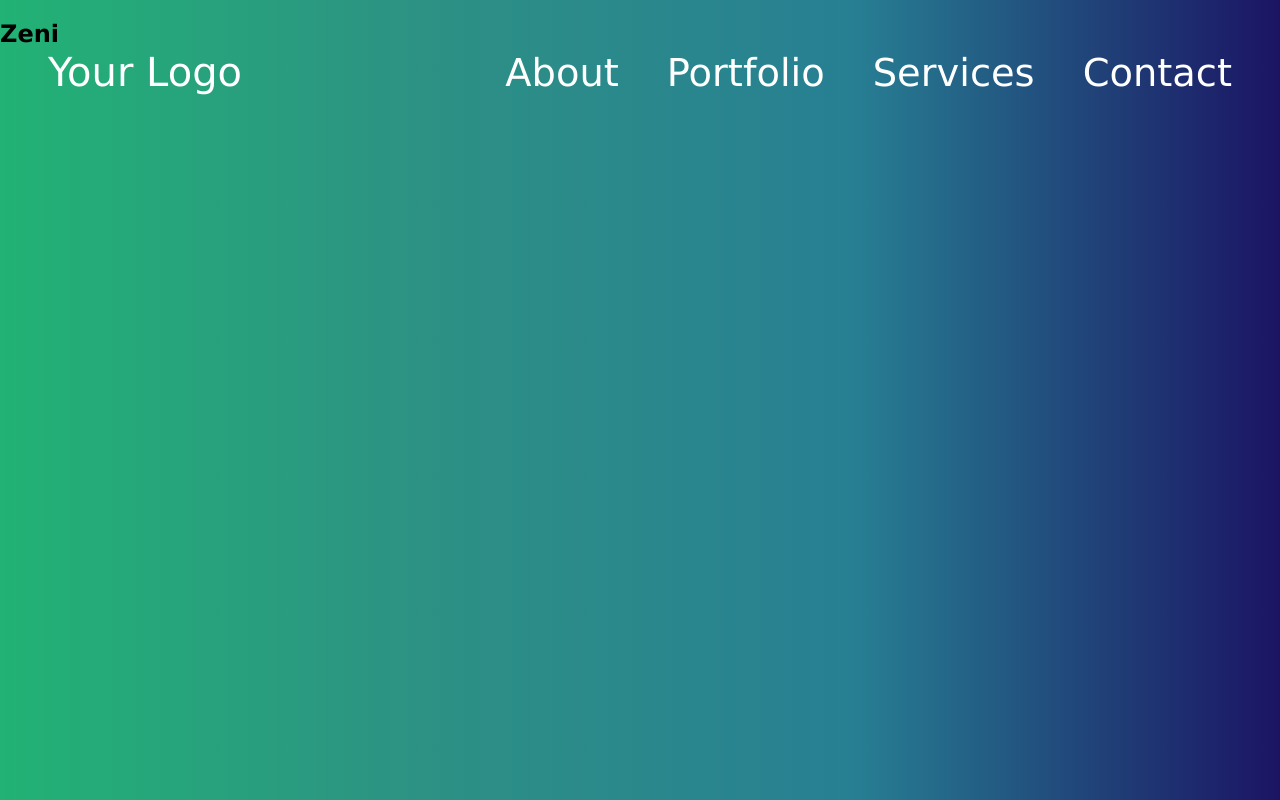
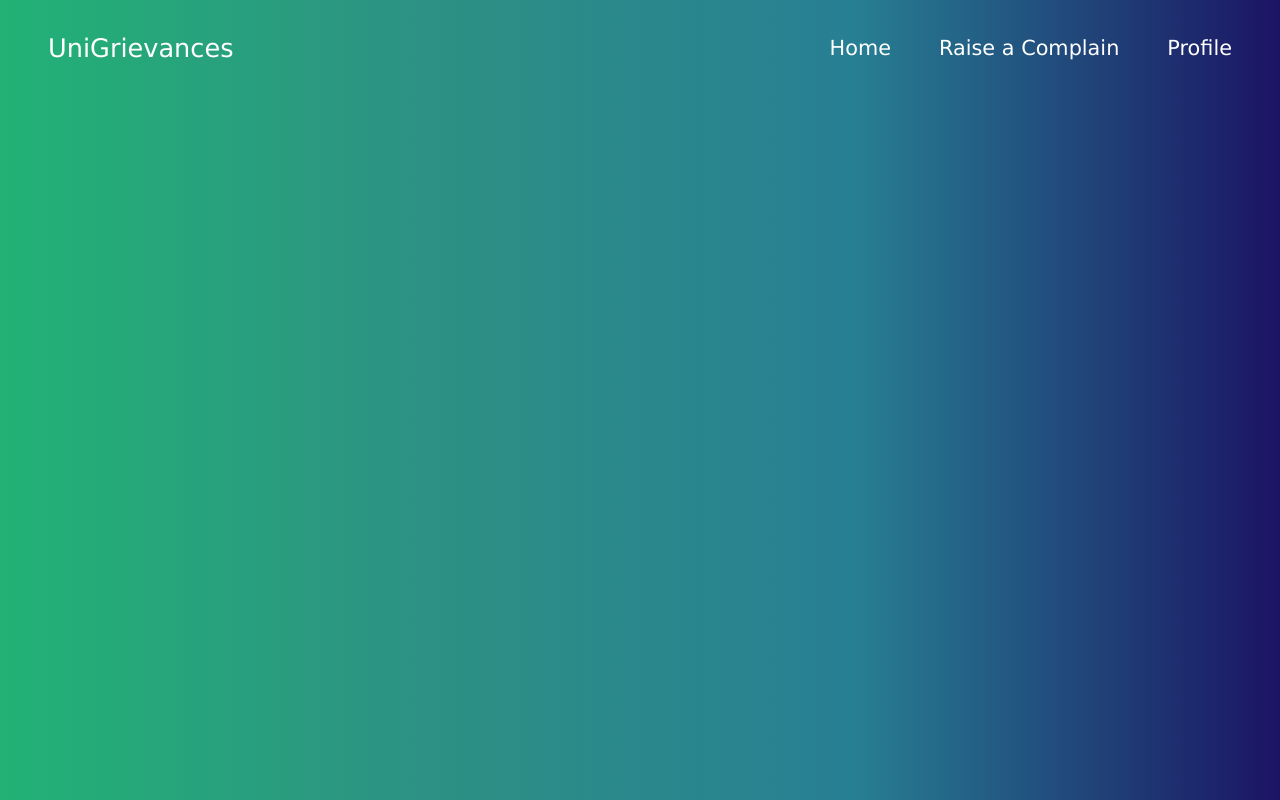
Before and after one commit to Parangi-27/University-Complaint-System, a React (Create React App) app in the folder frontend/: page /home in a window 1280 px wide. Built offline with nearby package versions, Linux system fonts and the light colour scheme.

Commit message:
Navbar added

```diff
--- a/frontend/package.json
+++ b/frontend/package.json
@@ -40,5 +40,9 @@
       "last 1 firefox version",
       "last 1 safari version"
     ]
-  }
+  },
+  "description": "This project was bootstrapped with [Create React App](https://github.com/facebook/create-react-app).",
+  "main": "index.js",
+  "author": "",
+  "license": "ISC"
 }
--- /dev/null
+++ b/frontend/src/Component/Card/index.jsx
@@ -0,0 +1,14 @@
+import React from 'react'
+
+function Card() {
+  return (
+    <>
+        <div className='card'>
+          <input type='text' name='title' value='title'></input>
+          <input type='textarea' name='des' value='description'></input>
+        </div>
+    </>
+  )
+}
+
+export default Card
--- a/frontend/src/Component/Complaint/Complain.js
+++ b/frontend/src/Component/Complaint/Complain.js
@@ -1,58 +1,65 @@
-import axios from 'axios';
-import React, { useState } from 'react';
+import axios from "axios";
+import React, { useState } from "react";
 
 const AddComplain = () => {
-    const [data, setdata] =useState(
-        {
-            title:"",
-            complain:"",
-
-        }
-    );
+  const storage = localStorage.getItem("usertoken");
+  const arr = storage.split("/");
+  const token = arr[0];
+  const uid = arr[1];
+  console.log(uid);
+  const [data, setdata] = useState({
+    title: "",
+    complain: "",
+    userId: uid,
+  });
   const handleChange = async (event) => {
     const name = event.target.name;
     const val = event.target.value;
-            setdata(values => ({ ...values, [name]: val }))
+    setdata((values) => ({ ...values, [name]: val }));
     console.log(data);
-          }
+  };
 
-
-    const handlesubmit=async(e)=>
-    {
-
-        const {title,complain}=data;
+  const handlesubmit = async (e) => {
+    const { title, complain } = data;
     e.preventDefault();
-         try{
-            const d=axios.post("https://localhost:7153/api/Complaints",
-            {
+    try {
+      const d = axios.post("https://localhost:7153/api/Complaints", {
         title,
         complain,
-
-            })
-            console.log("pppppp")
+        uid,
+      });
+      console.log("pppppp");
       console.log(d);
-            const u=d.data;
+      const u = d.data;
       console.log(u);
-            window.alert("yesss")
-         }catch(e)
-         {
+      window.alert("yesss");
+    } catch (e) {
       console.log(e);
     }
-
-    }
+  };
   return (
     <div>
-
       <form onSubmit={handlesubmit}>
         <span>title</span>
-            <input type="text" name="title" required value={data.title} onChange={handleChange} />
+        <input
+          type="text"
+          name="title"
+          required
+          value={data.title}
+          onChange={handleChange}
+        />
         <span>complain</span>
-            <input type="textarea" name="complain" required value={data.complain} onChange={handleChange} />
+        <input
+          type="textarea"
+          name="complain"
+          required
+          value={data.complain}
+          onChange={handleChange}
+        />
         <button type="submit"> submit</button>
-
       </form>
     </div>
-  )
-}
+  );
+};
 
-export default AddComplain
+export default AddComplain;
--- a/frontend/src/Component/Home/Home.js
+++ b/frontend/src/Component/Home/Home.js
@@ -1,14 +1,14 @@
 import React from 'react'
 import Navbar from '../Navbar'
+import Card from '../Card';
 
 function Home() {
 
   var user = localStorage.getItem("username");
   return (
     <>
+      <h2></h2>
       <Navbar />
-      <h2>Zeni</h2>
-
     </>
   )
 }
--- a/frontend/src/Component/Navbar/index.js
+++ b/frontend/src/Component/Navbar/index.js
@@ -1,6 +1,6 @@
-import React from 'react'
-import './javascript'
-import './nav.css'
+import React from "react";
+import "./javascript";
+import "./nav.css";
 function Index() {
   return (
     <div>
@@ -8,14 +8,19 @@ function Index() {
         <nav class="nav">
           <div class="container">
             <div class="logo">
-			<a href="#">Your Logo</a>
+              <a href="#">UniGrievances</a>
             </div>
             <div id="mainListDiv" class="main_list">
               <ul class="navlinks">
-				<li><a href="#">About</a></li>
-				<li><a href="#">Portfolio</a></li>
-				<li><a href="#">Services</a></li>
-				<li><a href="#">Contact</a></li>
+                <li>
+                  <a href="#">Home</a>
+                </li>
+                <li>
+                  <a href="#">Raise a Complain</a>
+                </li>
+                <li>
+                  <a href="#">Profile</a>
+                </li>
               </ul>
             </div>
             <span class="navTrigger">
@@ -28,10 +33,9 @@ function Index() {
 
         <script src="https://ajax.googleapis.com/ajax/libs/jquery/3.1.1/jquery.min.js"></script>
         <script src="js/scripts.js"></script>
-
       </>
     </div>
-  )
+  );
 }
 
 export default Index;
--- a/frontend/src/Component/Navbar/nav.css
+++ b/frontend/src/Component/Navbar/nav.css
@@ -1,12 +1,15 @@
-@import url('https://fonts.googleapis.com/css?family=Quicksand:400,500,700');
+/* @import url('https://fonts.googleapis.com/css?family=Quicksand:400,500,700'); */
 /* Navbar section */
 
 .nav {
     width: 100%;
-    height: 65px;
+    height: 55px;
     position: fixed;
     line-height: 65px;
     text-align: center;
+    /* background-color:  #000033;   */
+    margin-top: -1.5rem;
+    /* border-bottom: solid #000066; */
 }
 
 .nav div.logo {
@@ -19,7 +22,7 @@
 .nav div.logo a {
     text-decoration: none;
     color: #fff;
-    font-size: 2.5rem;
+    font-size: 1.6rem;
 }
 
 .nav div.logo a:hover {
@@ -51,7 +54,8 @@
     text-decoration: none;
     color: #fff;
     line-height: 65px;
-    font-size: 2.4rem;
+    font-size: 1.3rem;
+    align-items: center;
 }
 
 .nav div.main_list ul li a:hover {
@@ -129,7 +133,7 @@
     .nav div.main_list ul li a {
         text-align: center;
         width: 100%;
-        font-size: 3rem;
+        font-size:1rem;
         padding: 20px;
     }
 
@@ -363,7 +367,7 @@
 
 .myH2 {
     text-align: center;
-    font-size: 4rem;
+    font-size: 0.5rem;
 }
 
 .myP {
```
Also changed, not shown: frontend/src/Component/Auth/Login.js (line endings or trailing spaces), frontend/src/Component/Card/styles.module.css (added), 1 other file (tests, documents, lock files or other folders). Lines whose indentation alone changed are shown as unchanged.
